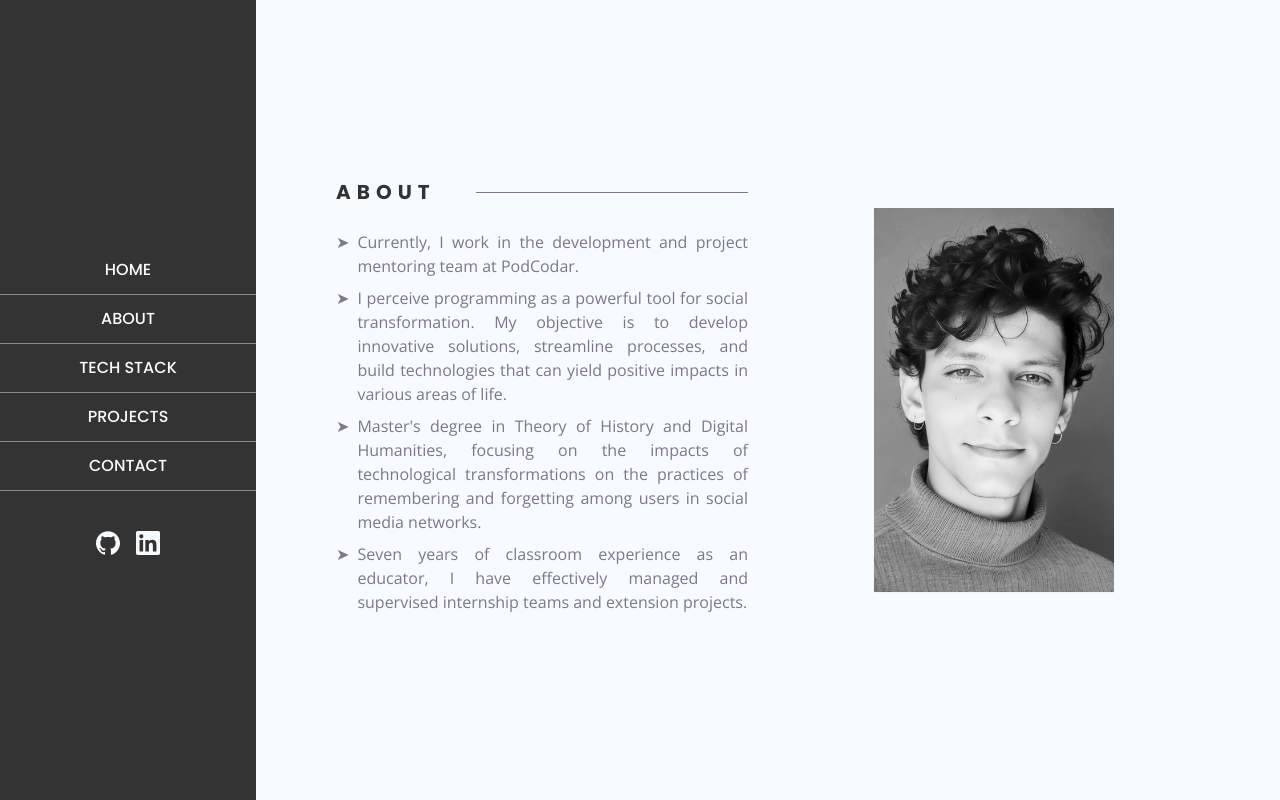
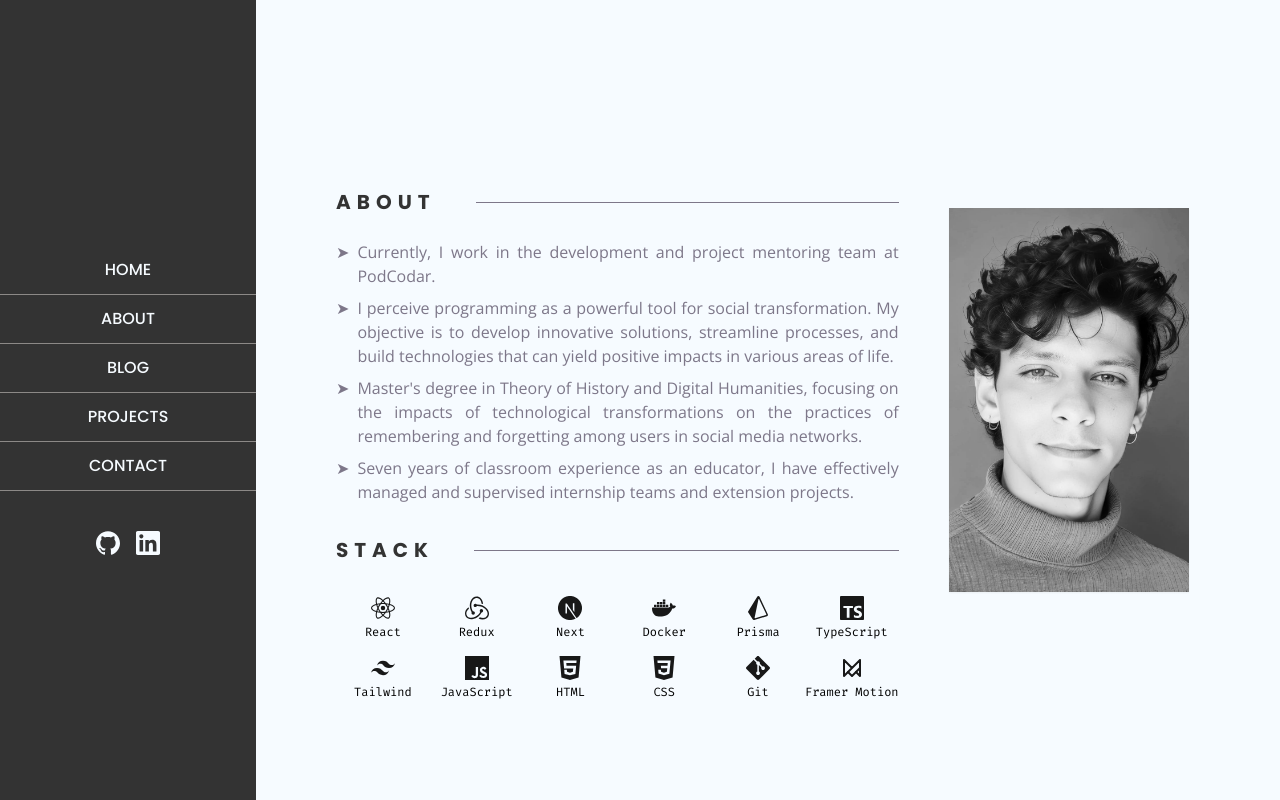
Before and after one commit to vitorschelb/portfolio, a Next.js app: page /about in a window 1280 px wide. Built offline with nearby package versions, Linux system fonts and the light colour scheme.

Commit message:
ref: TechStack grouped with About

```diff
--- a/app/techstack/page.tsx
+++ b/app/blog/page.tsx
@@ -1,11 +1,11 @@
 import { PageTransition } from "../components/PageTransition";
-import TechStack from "../components/TechStack";
+import Blog from "../components/Blog";
 
-export default function TechStackFunction() {
+export default function BlogFunction() {
   return (
     <main>
       <PageTransition>
-      <TechStack />
+      <Blog />
       </PageTransition>
     </main>
   );
--- a/app/components/About.tsx
+++ b/app/components/About.tsx
@@ -1,32 +1,92 @@
 import Image from "next/image";
 import me from "../../public/me.jpeg";
 import { aboutList } from "../shared/Data";
+import { iconList } from "../shared/Data";
+import {
+  SiReact,
+  SiRedux,
+  SiNextdotjs,
+  SiTailwindcss,
+  SiJavascript,
+  SiTypescript,
+  SiHtml5,
+  SiCss3,
+  SiGit,
+  SiDocker,
+  SiPrisma,
+} from "react-icons/si";
+import { TbBrandFramerMotion } from "react-icons/tb";
+
+const iconElements = [
+  <SiReact key={1} name="SiReact" />,
+  <SiRedux key={3} name="SiRedux" />,
+  <SiNextdotjs key={4} name="SiNextdotjs" />,
+  <SiDocker key={5} name="SiDocker" />,
+  <SiPrisma key={6} name="SiPrisma" />,
+  <SiTypescript key={7} name="SiTypescript" />,
+  <SiTailwindcss key={8} name="SiTailwindcss" />,
+  <SiJavascript key={9} name="SiJavascript" />,
+  <SiHtml5 key={10} name="SiHtml5" />,
+  <SiCss3 key={11} name="SiCss3" />,
+  <SiGit key={12} name="SiGit" />,
+  <TbBrandFramerMotion key={13} name="TbFramer" />,
+];
 
 export default function About() {
   return (
-    <section className="grid lg:grid-cols-2 grid-cols-1 gap-10 px-8 md:px-20 2xl:px-36 h-screen bg-clean-white">
-      <div className="flex flex-col justify-center">
-        <div className="flex items-center justify-around mb-6">
-          <h1 className="text-xl mr-10 font-bold font-poppins tracking-super text-gray-three">
+    <section className="h-screen bg-clean-white overflow-auto no-scrollbar grid grid-cols-1 px-8 gap-10 md:px-20 md:grid-cols-3 lg:grid-cols-3 2xl:px-36 2xl:grid-cols-2">
+      <div className="col-span-2 mt-24 flex flex-col gap-6 lg:justify-center 2xl:col-span-1">
+        <div className="flex justify-around items-center">
+          <h1 className="text-xl font-bold tracking-super mr-10 font-poppins text-gray-three">
             ABOUT
           </h1>
-          <span className="border-b w-full border-gray-zero" />
+          <span className="border-b border-gray-zero w-full" />
         </div>
         <ul>
           {aboutList.map((aboutItem, i) => (
-            <li key={i} className="flex mb-2 text-justify text-gray-zero before:content-['➤'] before:mr-2">
+            <li
+              key={i}
+              className="flex mb-2 text-justify text-gray-zero before:content-['➤'] before:mr-2"
+            >
               {aboutItem.text}
             </li>
           ))}
         </ul>
+        <div className="flex flex-col gap-6 justify-center">
+          <div className="flex justify-around items-center">
+            <h1 className="text-xl font-bold tracking-super mr-10 font-poppins text-gray-three">
+              STACK
+            </h1>
+            <span className="border-b border-gray-zero w-full" />
+          </div>
+          <div className="flex flex-wrap justify-center">
+            {iconElements.map((iconElement) => {
+              const iconName = iconElement.props.name;
+              const iconTitle = iconList.find(
+                (iconItem) => iconItem.id === iconName
+              )?.title;
+              return (
+                <div
+                  key={iconName}
+                  className="w-24 my-2 flex flex-col justify-center items-center hover:animate-float sm:w-2/12 2xl:w-1/4"
+                >
+                  <div className="text-2xl opacity-90 2xl:text-4xl">
+                    {iconElement}
+                  </div>
+                  <p className="mt-1 text-xs font-firacode">{iconTitle}</p>
+                </div>
+              );
+            })}
+          </div>
+        </div>
       </div>
 
-      <div className="hidden lg:flex items-center justify-center">
-        <div className="h-96 2xl:h-3/6 w-60 2xl:w-6/12">
+      <div className="hidden lg:flex justify-center items-center">
+        <div className="h-96 w-60 2xl:h-3/6 2xl:w-6/12">
           <Image
             src={me}
             alt="Photo of a 30-year-old man's face"
-            className="object-cover h-full w-full shadow-sm"
+            className="h-full w-full object-cover shadow-sm"
             priority
           />
         </div>
--- /dev/null
+++ b/app/components/Blog.tsx
@@ -0,0 +1,14 @@
+"use client";
+
+
+export default function Blog() {
+  return (
+    <section className="flex flex-col justify-center items-center h-screen bg-clean-white md:px-20 2xl:px-36">
+      <div className="flex items-center justify-center">
+      <h2 className="font-bold text-2xl lg:text-5xl font-poppins text-gray-three">
+          Coming soon!
+        </h2>
+      </div>
+    </section>
+  );
+}
--- a/app/components/TechStack.tsx
+++ /dev/null
@@ -1,61 +0,0 @@
-"use client";
-import { iconList } from "../shared/Data";
-import {
-  SiReact,
-  SiRedux,
-  SiNextdotjs,
-  SiTailwindcss,
-  SiJavascript,
-  SiTypescript,
-  SiHtml5,
-  SiCss3,
-  SiGit,
-  SiDocker,
-  SiPrisma,
-} from "react-icons/si";
-import { TbBrandFramerMotion } from "react-icons/tb";
-
-const iconElements = [
-  <SiReact key={1} name="SiReact" />,
-  <SiRedux key={3} name="SiRedux" />,
-  <SiNextdotjs key={4} name="SiNextdotjs" />,
-  <SiDocker key={5} name="SiDocker" />,
-  <SiPrisma key={6} name="SiPrisma" />,
-  <SiTypescript key={7} name="SiTypescript" />,
-  <SiTailwindcss key={8} name="SiTailwindcss" />,
-  <SiJavascript key={9} name="SiJavascript" />,
-  <SiHtml5 key={10} name="SiHtml5" />,
-  <SiCss3 key={11} name="SiCss3" />,
-  <SiGit key={12} name="SiGit" />,
-  <TbBrandFramerMotion key={13} name="TbFramer" />,
-];
-
-export default function TechStack() {
-  return (
-    <section className="flex flex-col justify-center items-center h-screen bg-clean-white md:px-20 2xl:px-36">
-      <div className="items-center justify-center">
-        <div className="flex items-center justify-around mb-6">
-          <h1 className="tracking-super text-xl font-poppins font-bold text-gray-three">
-            TECH STACK
-          </h1>
-          <span className="w-1/2 border-b border-gray-zero" />
-        </div>
-        <div className="flex flex-wrap justify-start mb-6">
-          {iconElements.map((iconElement) => {
-            const iconName = iconElement.props.name;
-            const iconTitle = iconList.find((iconItem) => iconItem.id === iconName)?.title;
-            return (
-              <div
-                key={iconName}
-                className="flex my-3 w-1/2 md:w-1/3 xl:w-1/4 flex-col justify-center items-center hover:animate-float"
-              >
-                <div className="text-4xl opacity-90">{iconElement}</div>
-                <p className="font-firacode text-xs mt-1">{iconTitle}</p>
-              </div>
-            );
-          })}
-        </div>
-      </div>
-    </section>
-  );
-}
--- a/app/globals.css
+++ b/app/globals.css
@@ -1,4 +1,16 @@
-@import url('https://fonts.googleapis.com/css2?family=Fira+Code:wght@300;400;500;600;700&family=Poppins:ital,wght@0,100;0,200;0,300;0,400;0,500;0,600;0,700;0,800;0,900;1,100;1,200;1,300;1,400;1,500;1,600;1,700;1,800;1,900&display=swap');
+@import url("https://fonts.googleapis.com/css2?family=Fira+Code:wght@300;400;500;600;700&family=Poppins:ital,wght@0,100;0,200;0,300;0,400;0,500;0,600;0,700;0,800;0,900;1,100;1,200;1,300;1,400;1,500;1,600;1,700;1,800;1,900&display=swap");
 @tailwind base;
 @tailwind components;
 @tailwind utilities;
+
+@layer utilities {
+  /* Chrome, Safari and Opera */
+  .no-scrollbar::-webkit-scrollbar {
+    display: none;
+  }
+
+  .no-scrollbar {
+    -ms-overflow-style: none; /* IE and Edge */
+    scrollbar-width: none; /* Firefox */
+  }
+}
--- a/app/layout.tsx
+++ b/app/layout.tsx
@@ -4,7 +4,7 @@ import Sidebar from "./components/Sidebar";
 import { Metadata } from "next";
 import { PropsWithChildren } from "react";
 import PreLoader from "./components/PreLoader";
-import SideIcons from "./components/SideIcons";
+
 
 const openSans = Open_Sans({ subsets: ["latin"] });
 
--- a/app/shared/Data.ts
+++ b/app/shared/Data.ts
@@ -67,7 +67,7 @@ export const iconList: Icon[] = [
 export const navList: NavItem[] = [
   { label: "HOME", href: "/" },
   { label: "ABOUT", href: "/about" },
-  { label: "TECH STACK", href: "/techstack" },
+  { label: "BLOG", href: "/blog" },
   { label: "PROJECTS", href: "/projects" },
   { label: "CONTACT", href: "/contact" },
 ];
```
Also changed, not shown: public/blog.png (added).
